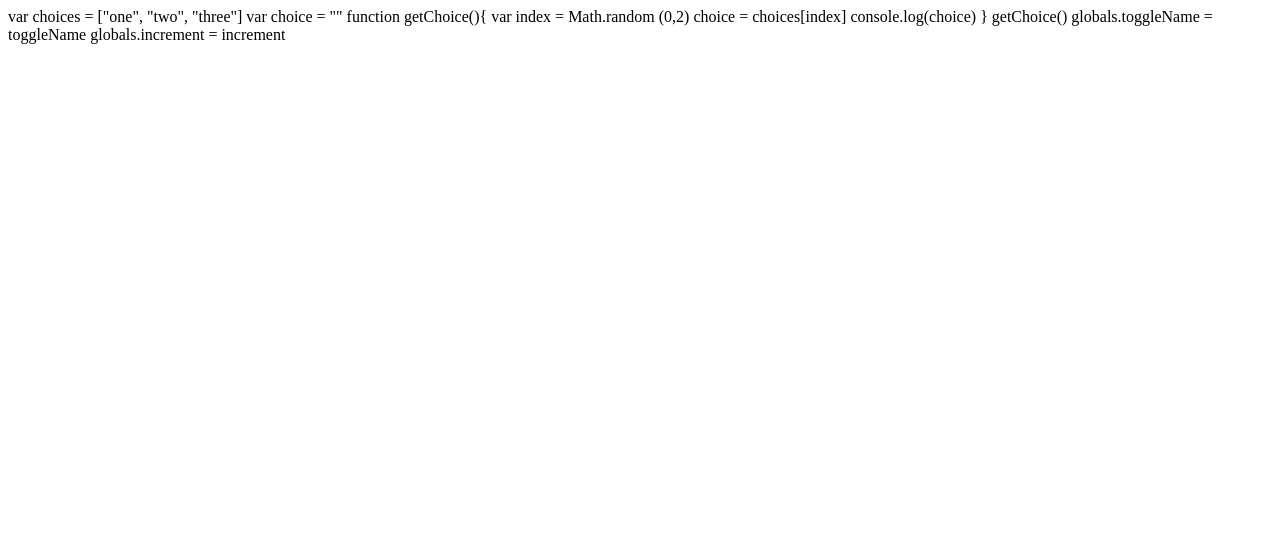
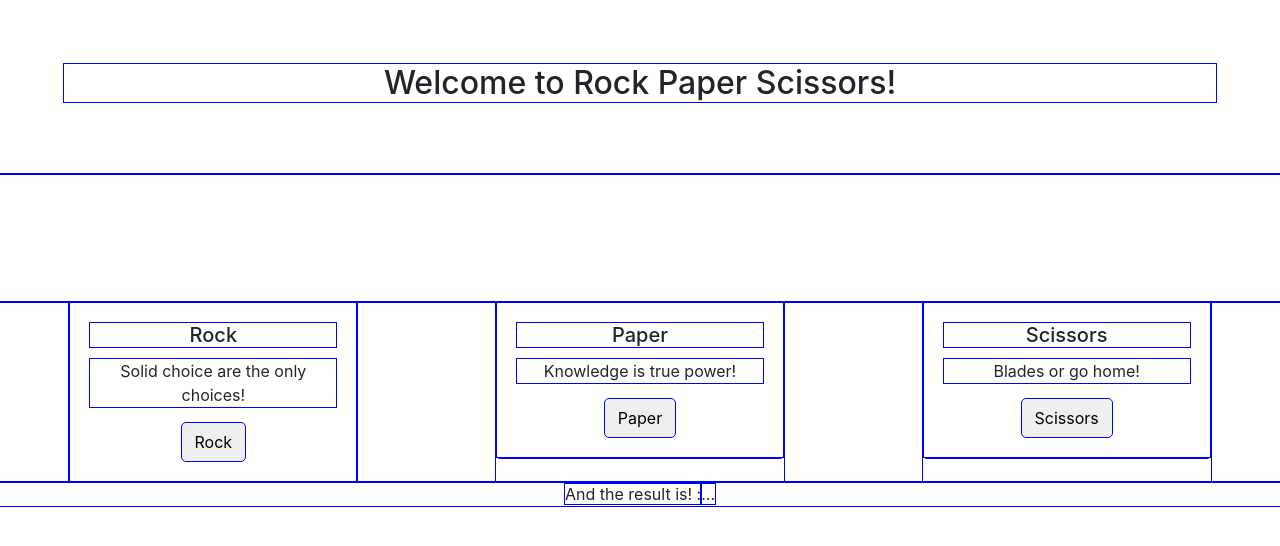
Before and after one commit to CharlesKThompson/day6, a plain HTML site: page index.html in a window 1280 px wide. Drawn offline with nearby package versions, Linux system fonts and the light colour scheme.

Commit message:
second commit

```diff
--- /dev/null
+++ b/assets/style.css
@@ -0,0 +1,25 @@
+*  {
+    outline: 1px solid blue;
+}
+
+
+header {
+    padding: 4rem;
+}
+
+body {
+    text-align: center;
+}
+
+.selection {
+
+
+}
+
+.outcome {
+    padding: 4rem;
+}
+
+.spacer {
+    padding: 4rem;
+}
--- a/index.html
+++ b/index.html
@@ -1,14 +1,63 @@
-var choices = ["one", "two", "three"]
-var choice = ""
+<!DOCTYPE html>
+<html lang="en">
 
-function getChoice(){
-    var index = Math.random (0,2)
-    choice = choices[index]
-    console.log(choice)
-}
+<head>
+    <meta charset="UTF-8">
+    <meta name="viewport" content="width=device-width, initial-scale=1.0">
+    <meta http-equiv="X-UA-Compatible" content="ie=edge">
+    <title>Rock Paper Scissors</title>
+    <link rel="stylesheet" href="https://maxcdn.bootstrapcdn.com/bootstrap/4.0.0/css/bootstrap.min.css" integrity="sha384-Gn5384xqQ1aoWXA+058RXPxPg6fy4IWvTNh0E263XmFcJlSAwiGgFAW/dAiS6JXm"
+        crossorigin="anonymous">
+    <link rel="stylesheet" href="assets/style.css">
+</head>
 
-getChoice()
+<body>
+    <header>
+        <h2>Welcome to Rock Paper Scissors!</h2>
+    </header>
+    <div class="spacer col-sm-12">
 
+    </div>
 
-globals.toggleName = toggleName
-globals.increment = increment
+    <div class="selection">
+        <div class="container-fluid">
+            <div class="row justify-content-around">
+                <div class="column-sm-4">
+                    <div class="card" style="width: 18rem;">
+                        <div class="card-body">
+                            <h5 class="card-title">Rock</h5>
+                            <p class="card-text">Solid choice are the only choices!</p>
+                            <button onclick="play('rock')" class="btn btn-premary">Rock</button>
+                        </div>
+                    </div>
+                </div>
+                <div class="column-sm-4">
+                    <div class="card" style="width: 18rem;">
+                        <div class="card-body">
+                            <h5 class="card-title">Paper</h5>
+                            <p class="card-text">Knowledge is true power!</p>
+                            <button onclick="play('paper')" class= "btn btn-premary">Paper</button>
+                        </div>
+                    </div>
+                </div>
+                <div class="column-sm-4">
+                    <div class="card" style="width: 18rem;">
+                        <div class="card-body">
+                            <h5 class="card-title">Scissors</h5>
+                            <p class="card-text">Blades or go home!</p>
+                            <button onclick="play('scissor')" class="btn btn-premary">Scissors</button>
+                        </div>
+                    </div>
+                </div>
+            </div>
+        </div>
+
+    </div>
+    <div>
+        <span>And the result is! :</span><span id="outcome">...</span>
+    </div>
+    <script>assets / style.js
+    </script>
+</body>
+
+</html>
```
Also changed, not shown: assets/style.js (added, +24 -0 lines).
